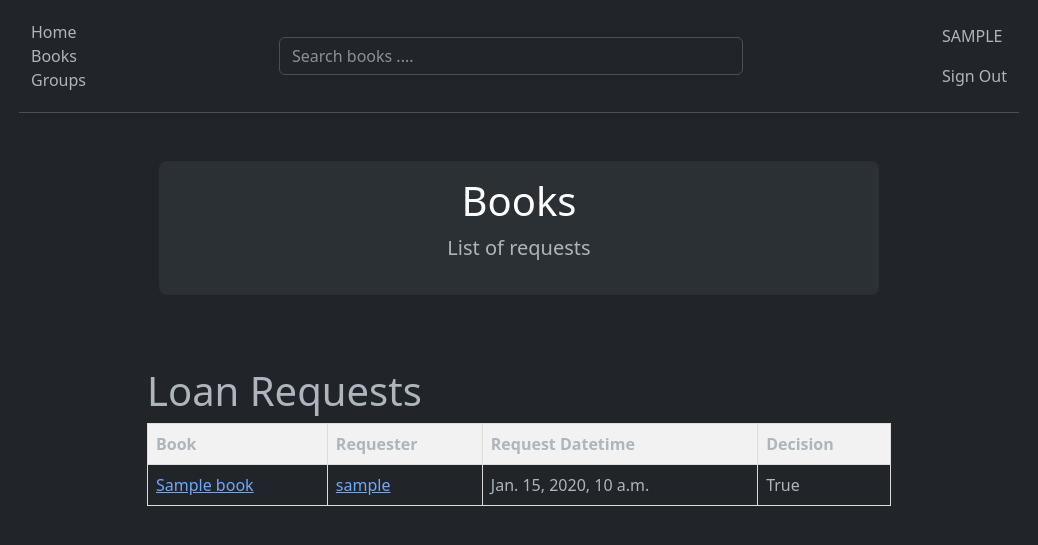
After one commit to RickPaddock/bookswap, a Django app: page /loan_requests/ in a window 1280 px wide. The commit adds this page. Shown: the top 545 px of the page, without its empty margins (121-1159 px from the left). Run offline with Django 5.2, Linux system fonts and the light colour scheme; a user stored in the database is signed in; tables that the repository leaves empty hold one stand-in row (values such as "Sample post"); some libraries are stand-ins or nearby versions.

Commit message:
loan request lists working

```diff
--- /dev/null
+++ b/books/templates/loan_requests.html
@@ -0,0 +1,64 @@
+{% extends "base.html" %}
+{% block body_block %}
+
+    <div class="container my-5">
+        <div class="p-3 text-center bg-body-tertiary rounded-3">
+            <h1 class="text-body-emphasis">Books</h1>
+            <p class="lead">List of requests</p>
+        </div>
+        <br>
+    </div>
+
+    <style>
+        table {
+            border-collapse: collapse;
+            width: 100%;
+        }
+        th, td {
+            border: 1px solid #dddddd;
+            text-align: left;
+            padding: 8px;
+        }
+        th {
+            background-color: #f2f2f2;
+        }
+    </style>
+
+    <h1>Loan Requests</h1>
+    <table>
+        <thead>
+            <tr>
+                <th>Book</th>
+                <th>Requester</th>
+                <th>Request Datetime</th>
+                <th>Decision</th>
+            </tr>
+        </thead>
+        <tbody>
+            {% for request_book in user_owner_requests %}
+                <tr>
+                    <td><a href="{% url 'single_book' pk=request_book.pk %}">{{ request_book.book }}</a></td>
+                    <td><a href="{% url 'user_account' pk=request_book.requester.pk %}">{{ request_book.requester }}</a></td>
+                    <td>{{ request_book.request_datetime }}</td>
+                    <td>
+                        <div class="btn-group">
+                            <button type="button" class="btn btn-sm btn-success">Approve</button>
+                            <button type="button" class="btn btn-sm btn-danger">Reject</button>
+                        </div>
+                    </td>
+                </tr>
+            {% endfor %}
+        </tbody>
+        <tbody>
+            {% for request_book in user_owner_requests_complete %}
+                <tr>
+                    <td><a href="{% url 'single_book' pk=request_book.pk %}">{{ request_book.book }}</a></td>
+                    <td><a href="{% url 'user_account' pk=request_book.requester.pk %}">{{ request_book.requester }}</a></td>
+                    <td>{{ request_book.request_datetime }}</td>
+                    <td>{{ request_book.decision }}</td>
+                </tr>
+            {% endfor %}
+        </tbody>
+    </table>
+
+{% endblock %}
--- a/books/views.py
+++ b/books/views.py
@@ -5,6 +5,8 @@ from django.views.generic import (
     DetailView,
     RedirectView,
     UpdateView,
+    ListView,
+    View,
 )
 from .forms import UserCreateForm, RequestStatusForm
 from django.contrib import messages
@@ -15,9 +17,18 @@ from django.http import HttpResponseRedirect
 import requests
 from requests.exceptions import RequestException
 from json.decoder import JSONDecodeError
-from .models import Book, Group, GroupMember, UserBook, Wishlist, RequestBook
+from .models import (
+    Book,
+    CustomUser,
+    Group,
+    GroupMember,
+    UserBook,
+    Wishlist,
+    RequestBook,
+)
 from django.contrib.auth.mixins import LoginRequiredMixin
 import os
+from django.shortcuts import redirect
 
 
 def index(request):
@@ -110,16 +121,10 @@ class UserAccount(TemplateView):
         user_requests_open = RequestBook.objects.filter(
             requester=user_pk, decision_datetime__isnull=True
         ).order_by("request_datetime")
-        user_requests_closed = RequestBook.objects.filter(
-            requester=user_pk, decision_datetime__isnull=False
-        ).order_by("request_datetime")
 
         # Query the number of requests the user has recieved. Open and Closed
-        user_requests_your_book_open = RequestBook.objects.filter(
+        user_requests_recieved_open = RequestBook.objects.filter(
             owner=user_pk, decision_datetime__isnull=True
-        ).order_by("request_datetime")
-        user_requests_your_book_closed = RequestBook.objects.filter(
-            owner=user_pk, decision_datetime__isnull=False
         ).order_by("request_datetime")
 
         # Add the data to the context
@@ -130,18 +135,10 @@ class UserAccount(TemplateView):
         context["user_wish_count"] = user_wish_count
         context["user_groups"] = user_groups
         context["user_group_count"] = user_group_count
-        context["user_requests_open"] = user_requests_open
         context["user_requests_open_count"] = user_requests_open.count()
-        context["user_requests_closed"] = user_requests_closed
-        context["user_requests_closed_count"] = user_requests_closed.count()
-        context["user_requests_your_book_open"] = user_requests_your_book_open
         context[
-            "user_requests_your_book_open_count"
-        ] = user_requests_your_book_open.count()
-        context["user_requests_your_book_closed"] = user_requests_your_book_closed
-        context[
-            "user_requests_your_book_closed_count"
-        ] = user_requests_your_book_closed.count()
+            "user_requests_recieved_open_count"
+        ] = user_requests_recieved_open.count()
 
         return context
 
@@ -299,11 +296,6 @@ def book_search(request):
     return render(request, "book_search.html")
 
 
-from django.views.generic import View
-from django.shortcuts import redirect
-from .models import CustomUser, Book
-
-
 class AddToLibraryWishView(View):
     def post(self, request, *args, **kwargs):
         user = request.user
@@ -371,3 +363,27 @@ class RequestRaisedView(LoginRequiredMixin, UpdateView):
             return HttpResponseRedirect(
                 reverse("single_book", kwargs={"pk": google_book_id})
             )
+
+
+class LoanRequests(LoginRequiredMixin, ListView):
+    model = RequestBook
+    template_name = "loan_requests.html"
+    context_object_name = "loan_requests"
+    # paginate_by = 20
+
+    def get_context_data(self, **kwargs):
+        context = super().get_context_data(**kwargs)
+        # Get the current logged-in user
+        user = self.request.user
+
+        # Filter RequestBook objects where the current user is the requester
+        user_owner_requests = RequestBook.objects.filter(
+            owner=user, decision_datetime__isnull=True
+        ).order_by("-request_datetime")
+        user_owner_requests_complete = RequestBook.objects.filter(
+            owner=user, decision_datetime__isnull=False
+        ).order_by("-request_datetime")
+
+        context["user_owner_requests"] = user_owner_requests
+        context["user_owner_requests_complete"] = user_owner_requests_complete
+        return context
--- a/bookswap/urls.py
+++ b/bookswap/urls.py
@@ -27,6 +27,7 @@ from books.views import (
     LeaveGroup,
     UserAccount,
     book_search,
+    LoanRequests,
     book_database,
     group_database,
     SingleBook,
@@ -55,6 +56,7 @@ urlpatterns = [
     path("leave_group/<slug>/", LeaveGroup.as_view(), name="leave_group"),
     path("user/<str:pk>/", UserAccount.as_view(), name="user_account"),
     path("book_search/", book_search, name="book_search"),
+    path("loan_requests/", LoanRequests.as_view(), name="loan_requests"),
     path("books/", book_database, name="book_database"),
     path("books/<str:pk>/", SingleBook.as_view(), name="single_book"),
     path("groups/", group_database, name="group_database"),
```
Also changed, not shown: books/templates/account_details.html (+3 -29 lines).
